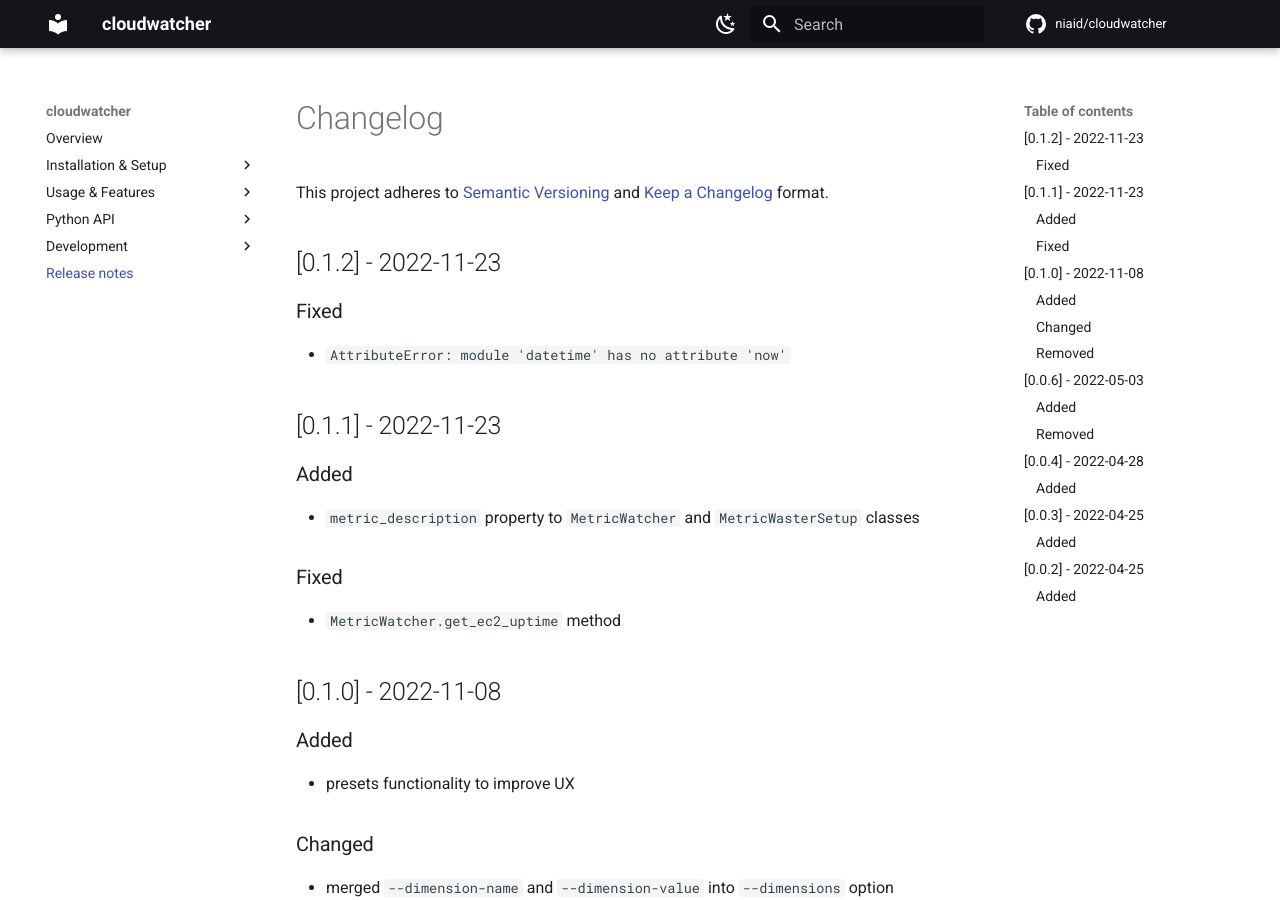
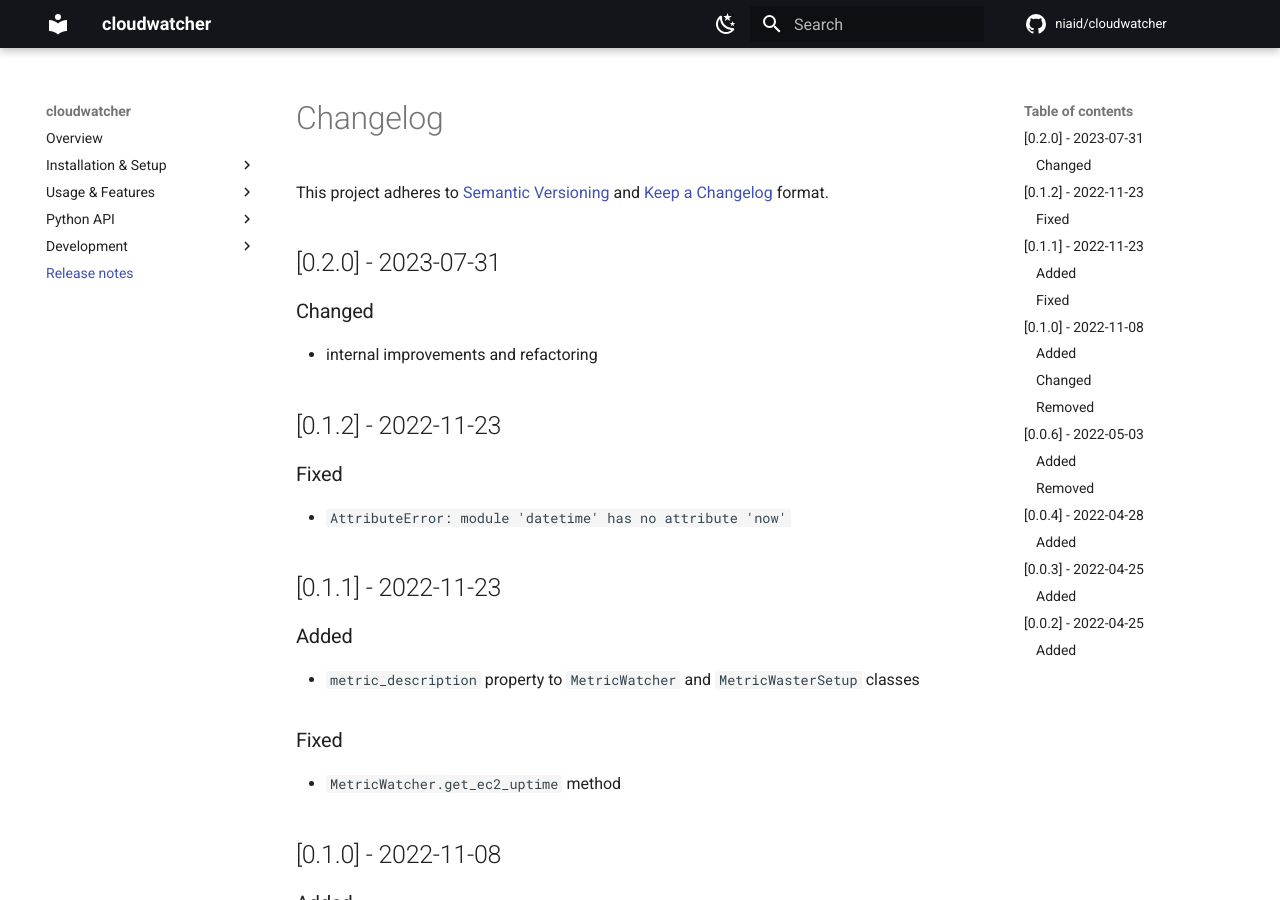
Before and after one commit to niaid/cloudwatcher, an MkDocs documentation site: the page built from docs/changelog.md, in a window 1280 px wide and 900 px high. Built offline with MkDocs 1.6.1 and Material for MkDocs 9.7.7, drawn with Linux system fonts in a browser that asks for light colours; comment, search, counter and statistics services are not loaded.

Commit message:
update requirements

```diff
--- a/docs/changelog.md
+++ b/docs/changelog.md
@@ -1,6 +1,12 @@
 # Changelog
 
 This project adheres to [Semantic Versioning](https://semver.org/spec/v2.0.0.html) and [Keep a Changelog](https://keepachangelog.com/en/1.0.0/) format.
+
+## [0.2.0] - 2023-07-31
+
+### Changed
+
+- internal improvements and refactoring
 
 ## [0.1.2] - 2022-11-23
 
--- a/pyproject.toml
+++ b/pyproject.toml
@@ -7,10 +7,9 @@
 [tool.poetry.dependencies]
 python = "^3.7"
 rich = "~12.2.0"
-black = "~22.3.0"
 matplotlib = "~3.5.1"
 pytz = "~2022.1"
-boto3 = "~1.21.46"
+boto3 = "~1.26.62"
 pydantic = "~1.10.2"
 
 [tool.poetry.dev-dependencies]
```
Also changed, not shown: 1 other file.
